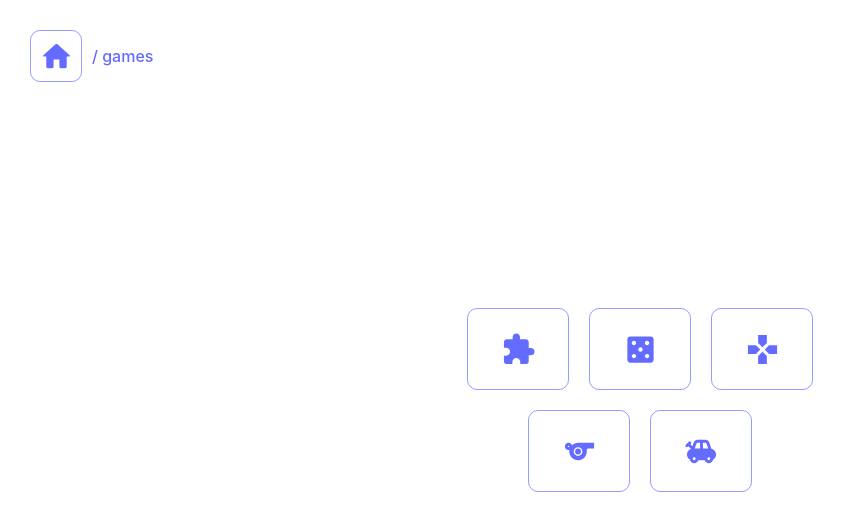
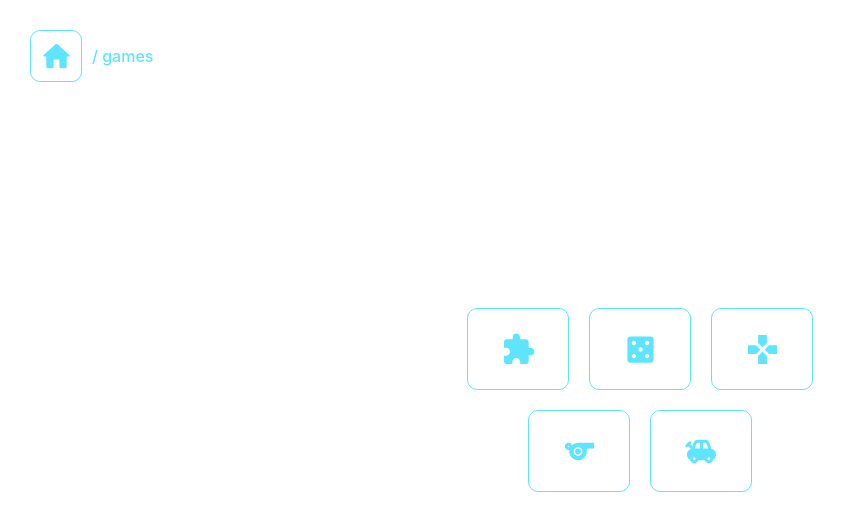
Before and after one commit to Cbain10/cleat-culture, a React (Vite) app: page /games in a window 1280 px wide. Shown: the top 530 px of the page, without its empty margins (0-846 px from the left). Built offline with nearby package versions, Linux system fonts and the light colour scheme.

Commit message:
color change

```diff
--- a/src/components/buttons/generic-button/GenericButton.css
+++ b/src/components/buttons/generic-button/GenericButton.css
@@ -1,6 +1,6 @@
 .generic-button {
     border-radius: 10px;
-    border: 1px solid #646cffaa;
+    border: 1px solid #5fe4fe;
     width: 100px;
     height: 80px;
     display: flex;
@@ -16,7 +16,7 @@
 }
 
 .generic-button:hover {
-    box-shadow: 0 0 20px #646cffaa;
+    box-shadow: 0 0 20px #5fe4fe;
     scale: 1.1;
     transition: all 0.25s ease;
 }
--- a/src/index.css
+++ b/src/index.css
@@ -15,11 +15,11 @@
 
 a {
   font-weight: 500;
-  color: #646cff;
+  color: #5fe4fe;
   text-decoration: inherit;
 }
 a:hover {
-  color: #535bf2;
+  color: #5fe4fe;
 }
 
 body {
--- a/src/views/gamesView/hangman/Hangman.tsx
+++ b/src/views/gamesView/hangman/Hangman.tsx
@@ -122,6 +122,7 @@ export const Hangman: FC<HangmanProps> = ({ }) => {
                             className='input-field'
                             type='text'
                             value={guess}
+                            autoFocus
                             onChange={(e) => setGuess(e.target.value)}
                             onKeyDown={handleEnter}
                         />
--- a/src/views/terminalView/TerminalView.css
+++ b/src/views/terminalView/TerminalView.css
@@ -5,7 +5,7 @@ input:focus {outline:none!important;}
 .terminal-container {
     width: 100vw;
     height: 100vh;
-    color: #646cff;
+    color: #5fe4fe;
     font-size: 14pt;
     font-family: monospace;
     padding: 8px;
--- a/src/views/terminalView/TerminalView.tsx
+++ b/src/views/terminalView/TerminalView.tsx
@@ -77,7 +77,7 @@ export const TerminalView = () => {
             }
         } else if (command === 'go') {
             const navPath = path === ' ' ? '/' : path;
-            const newText = [userInfo.concat(command), `navigation to ${navPath}...`];
+            const newText = [userInfo.concat(command), `navigating to ${navPath}...`];
             setDisplayText(displayText.concat(newText));
             setTimeout(() => {
                 const baseURL = window.location.origin;
--- a/src/views/terminalView/data.tsx
+++ b/src/views/terminalView/data.tsx
@@ -78,7 +78,7 @@ export const fileStructure: TFile = {
 export const bannerArt = String.raw`
  ______     ______     ______     __     __   __
 /\  ___\   /\  == \   /\  __ \   /\ \   /\ "-.\ \
-\ \ \____  \ \  __/   \ \  __ \  \ \ \  \ \ \-.  \
+\ \ \____  \ \  __<   \ \  __ \  \ \ \  \ \ \-.  \
  \ \_____\  \ \_____\  \ \_\ \_\  \ \_\  \ \_\\"\_\
   \/_____/   \/_____/   \/_/\/_/   \/_/   \/_/ \/_/
 
```
